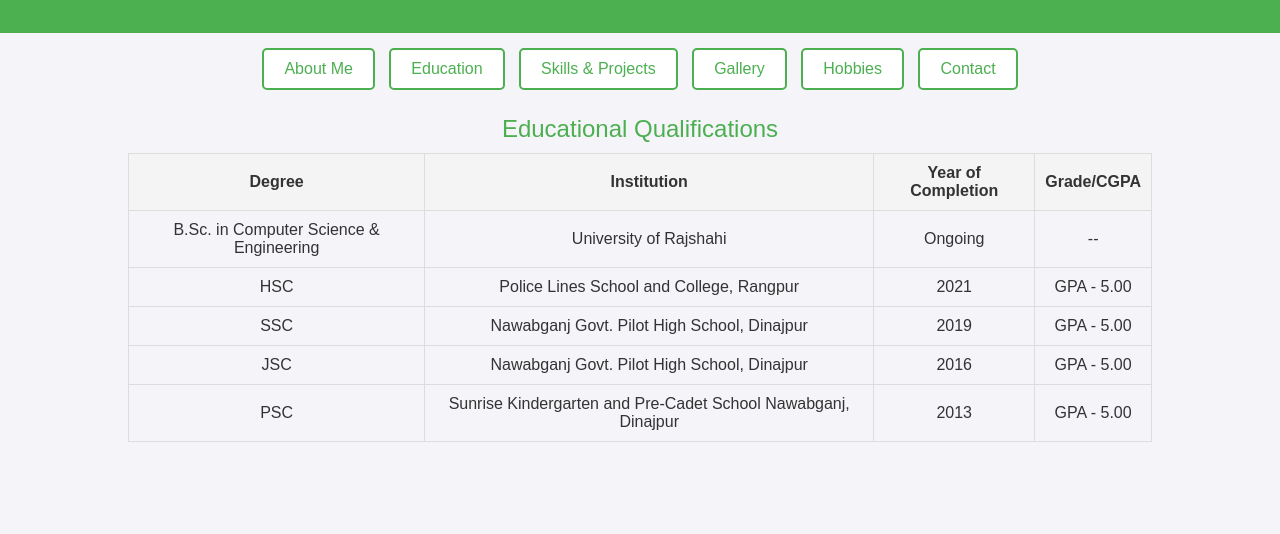
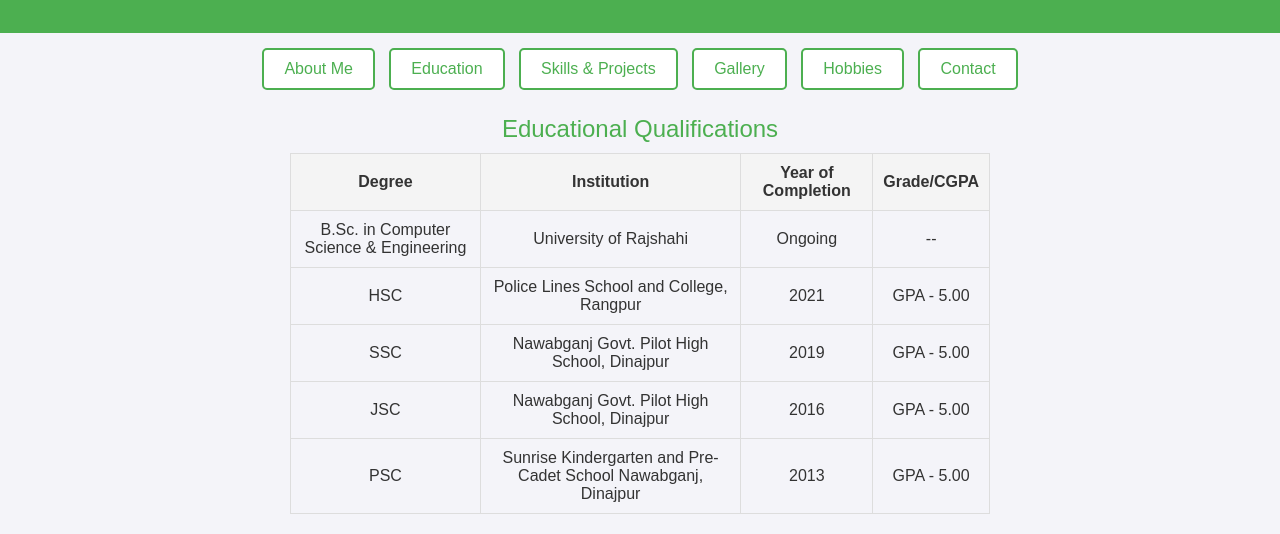
Before and after one commit to Mahim-111/Mahim-111.github.io, a plain HTML site: page education.html in a window 1280 px wide. Shown: the part 311-845 px from the top of the page. Before the commit the page ends 800 px from the top, so only its background shows below. Drawn offline with Linux system fonts and the light colour scheme.

Commit message:
education updated

```diff
--- a/education.html
+++ b/education.html
@@ -8,7 +8,7 @@
     <style>
         /* Basic table styling */
         table {
-            width: 80%;
+            max-width: 700px;
             margin: 20px auto;
             border-collapse: collapse;
             text-align: center;
@@ -48,7 +48,7 @@
         <a href="./contact.html">Contact</a>
     </nav>
 
-    <main>
+    <div>
         <table>
             <caption>Educational Qualifications</caption>
             <thead>
@@ -92,7 +92,7 @@
                 </tr>
             </tbody>
         </table>
-    </main>
+    </div>
 
 </body>
 </html>
```
